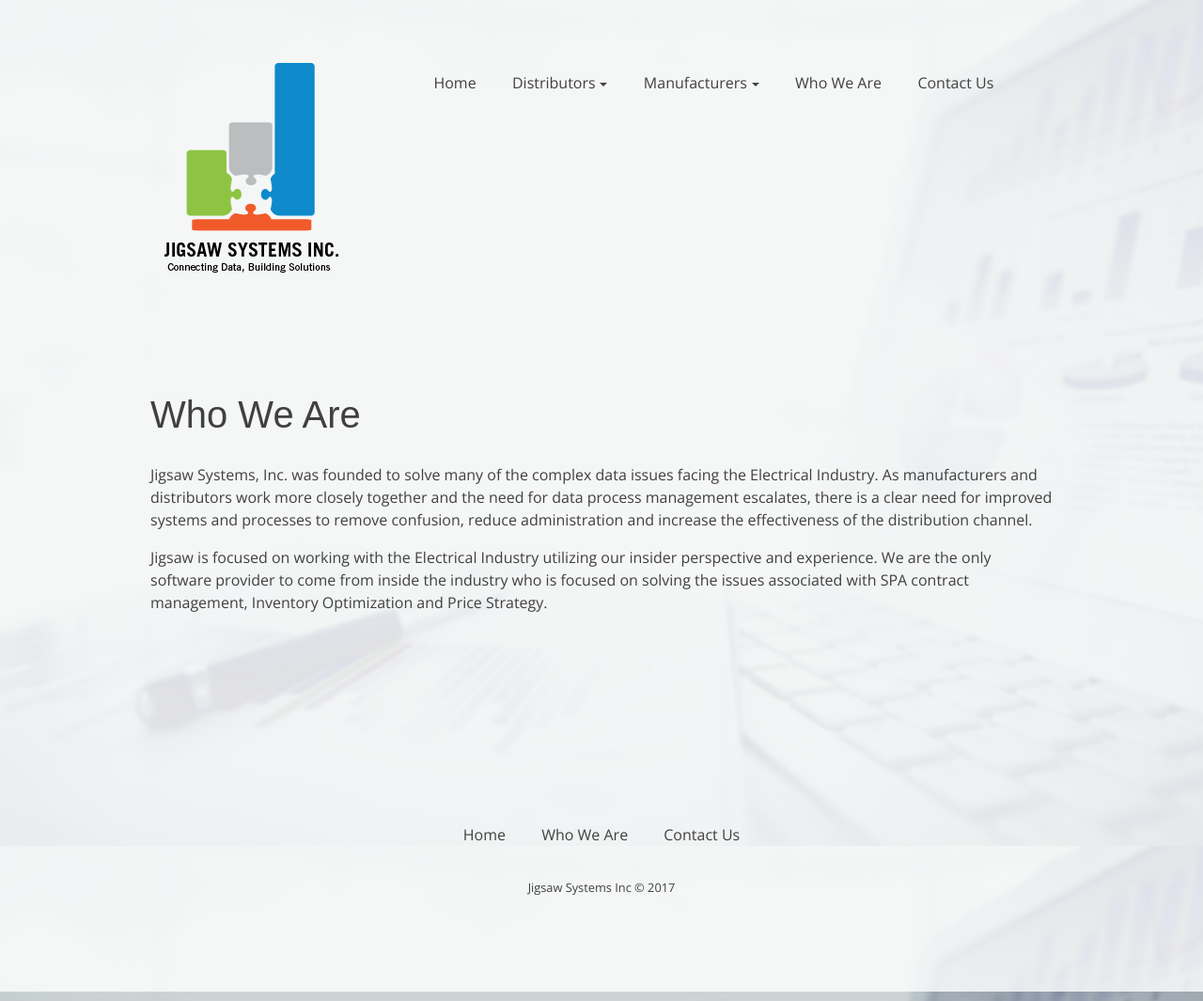
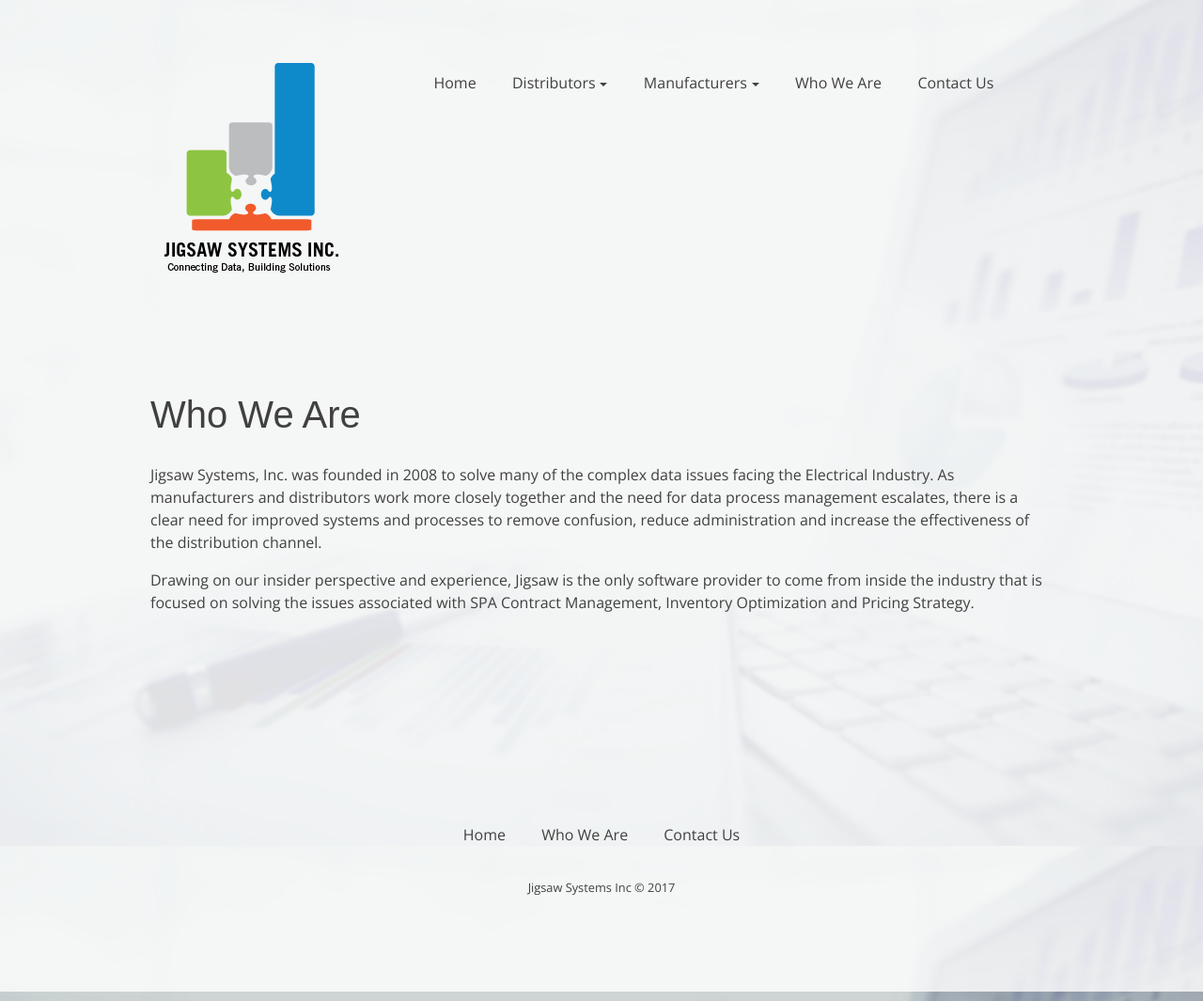
Before and after one commit to Codefully/jigsaw-redo, a Jekyll site: the page built from pages/about.md, in a window 1280 px wide. Shown: the whole page at 94% size. Built offline with Jekyll 4.4.1, drawn with Linux system fonts in a browser that asks for light colours; nearby versions of some CDN libraries; some web fonts are replaced.

Commit message:
Updated About

```diff
--- a/pages/about.md
+++ b/pages/about.md
@@ -6,6 +6,6 @@ layout: page
 
 # Who We Are
 
-Jigsaw Systems, Inc. was founded to solve many of the complex data issues facing the Electrical Industry. As manufacturers and distributors work more closely together and the need for data process management escalates, there is a clear need for improved systems and processes to remove confusion, reduce administration and increase the effectiveness of the distribution channel.
+Jigsaw Systems, Inc. was founded in 2008 to solve many of the complex data issues facing the Electrical Industry. As manufacturers and distributors work more closely together and the need for data process management escalates, there is a clear need for improved systems and processes to remove confusion, reduce administration and increase the effectiveness of the distribution channel.
 
-Jigsaw is focused on working with the Electrical Industry utilizing our insider perspective and experience. We are the only software provider to come from inside the industry who is focused on solving the issues associated with SPA contract management, Inventory Optimization and Price Strategy.
+Drawing on our insider perspective and experience, Jigsaw is the only software provider to come from inside the industry that is focused on solving the issues associated with SPA Contract Management, Inventory Optimization and Pricing Strategy.
```
